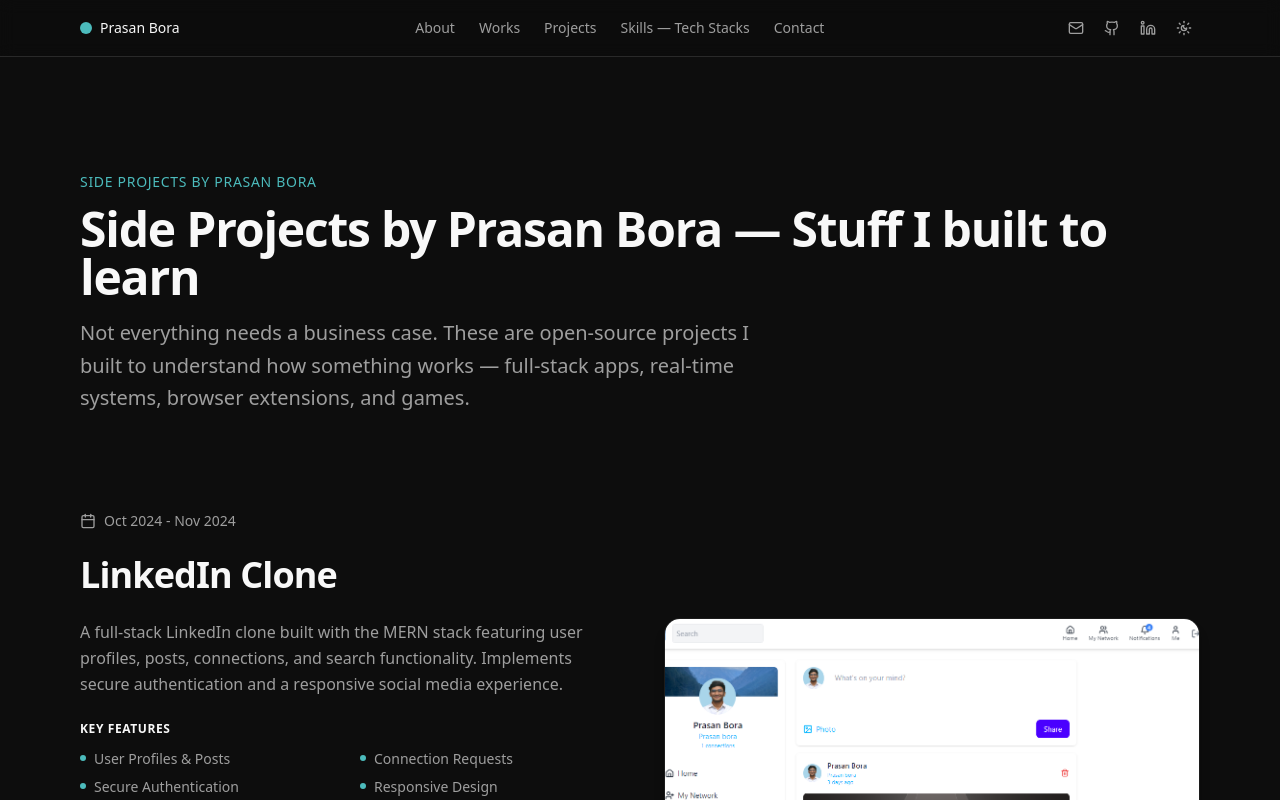
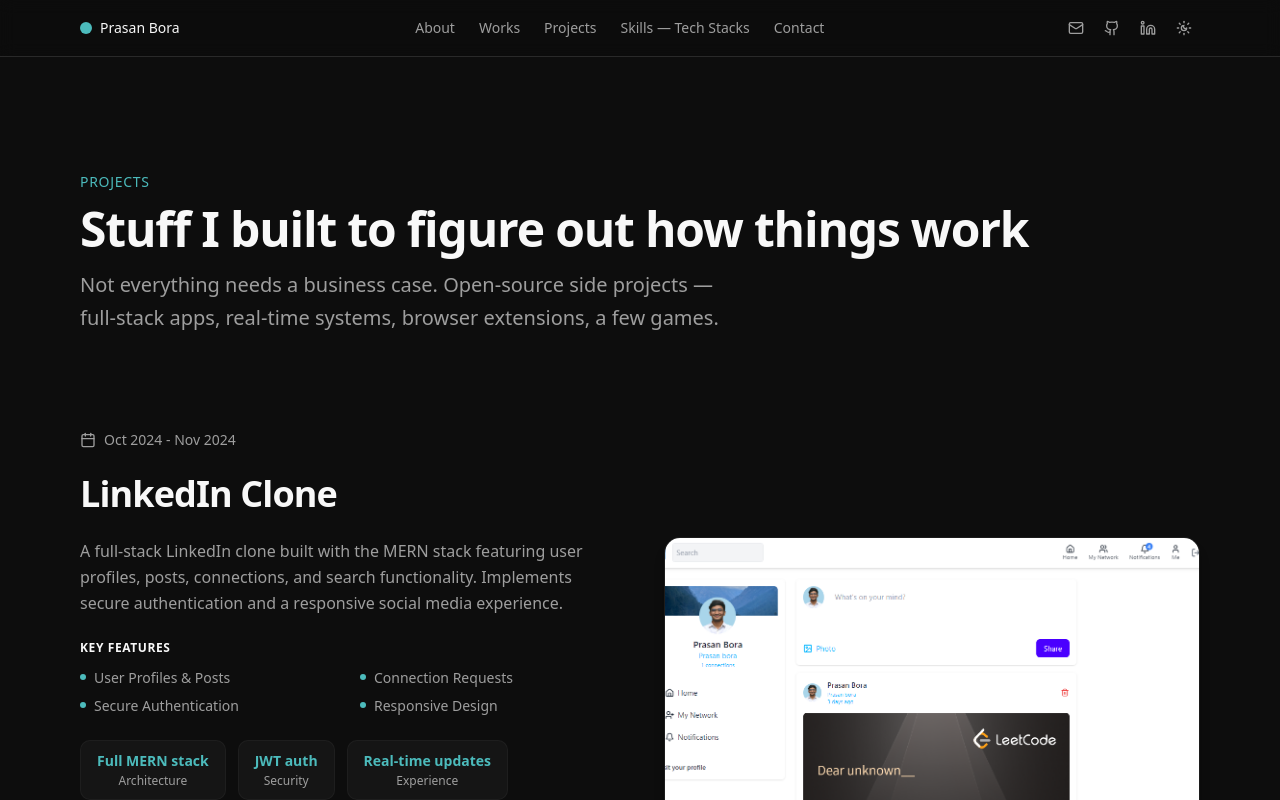
Before and after one commit to PrasanBora/portfolio3.0, a Next.js app: page /projects in a window 1280 px wide. Shown: the top 800 px of the page. Built offline with nearby package versions, Linux system fonts and the light colour scheme.

Commit message:
feat: refine Projects section with updated titles and descriptions for clarity

```diff
--- a/app/projects/projects-client.tsx
+++ b/app/projects/projects-client.tsx
@@ -13,14 +13,13 @@
         animate={{ opacity: 1, y: 0 }}
         transition={{ duration: 0.5 }}
         className="mb-16 md:mb-24">
-        <span className="eyebrow">Side Projects by Prasan Bora</span>
+        <span className="eyebrow">Projects</span>
         <h1 className="section-heading mt-3">
-          Side Projects by Prasan Bora — Stuff I built to learn
+          Stuff I built to figure out how things work
         </h1>
         <p className="lead mt-4 max-w-2xl">
-          Not everything needs a business case. These are open-source projects I
-          built to understand how something works — full-stack apps, real-time
-          systems, browser extensions, and games.
+          Not everything needs a business case. Open-source side projects —
+          full-stack apps, real-time systems, browser extensions, a few games.
         </p>
       </motion.header>
 
@@ -34,15 +33,14 @@
         className="mt-28 md:mt-36 text-center"
       >
         <p className="text-muted-foreground text-lg max-w-md mx-auto">
-          Want to see more? Check out Prasan Bora&apos;s GitHub for additional
-          projects and open-source contributions.
+          More on GitHub — half-finished experiments and the rest.
         </p>
         <Button asChild size="lg" className="mt-6">
           <a
             href="https://github.com/PrasanBora"
             target="_blank"
             rel="noopener noreferrer"
-            aria-label="View Prasan Bora's GitHub profile"
+            aria-label="Prasan Bora on GitHub"
           >
             <Github className="mr-2 h-5 w-5" aria-hidden />
             View All Projects
```
